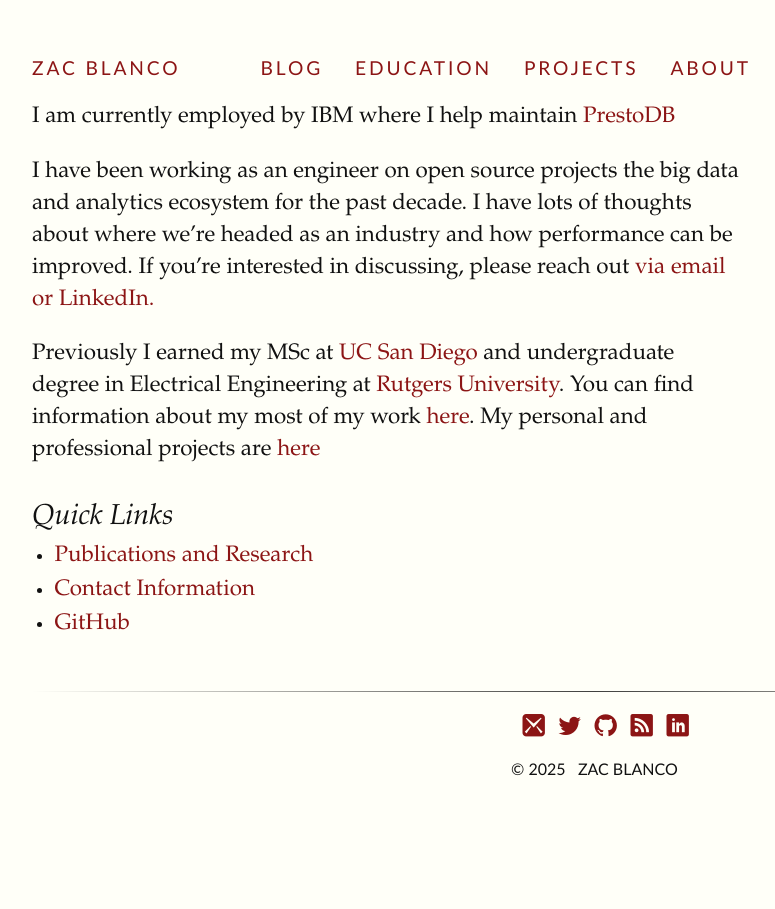
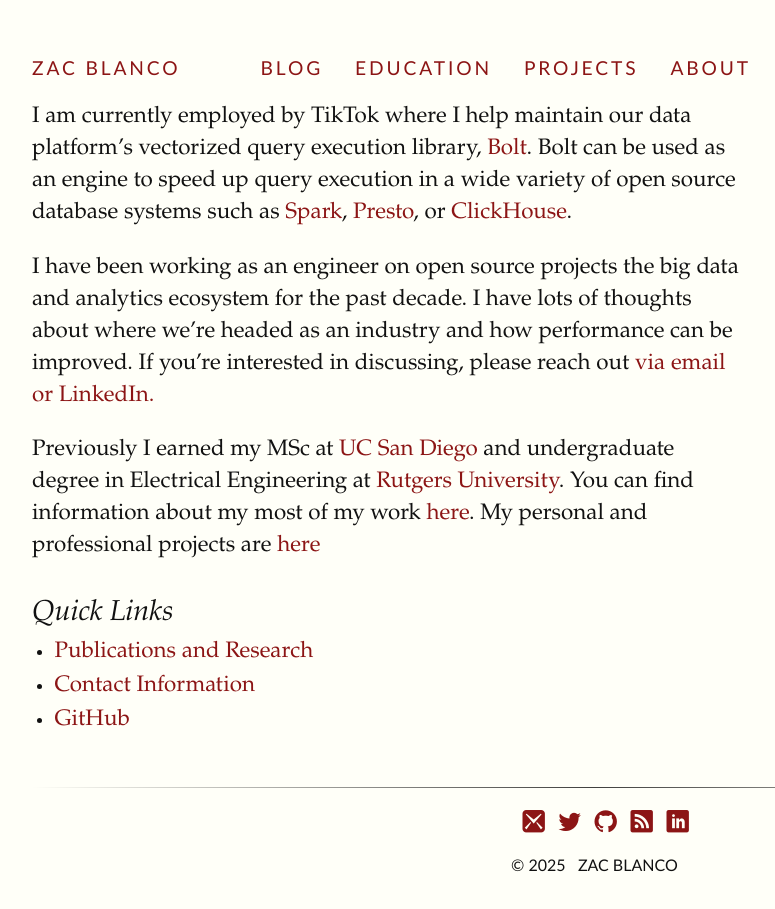
Before and after one commit to ZacBlanco/zacblanco.github.io, a Jekyll site: the page built from index.md, in a window 1280 px wide. Shown: the whole page, without its empty margins (64-839 px from the left). Built offline with Jekyll 4.4.1, drawn with Linux system fonts in a browser that asks for light colours; some web fonts are replaced.

Commit message:
Update index.md with new info

```diff
--- a/index.md
+++ b/index.md
@@ -3,8 +3,12 @@
 title: Home
 ---
 
-I am currently employed by IBM where I help maintain
-[PrestoDB](https://github.com/prestodb/presto)
+I am currently employed by TikTok where I help maintain our data platform's
+vectorized query execution library, [Bolt](https://github.com/bytedance/bolt).
+Bolt can be used as an engine to speed up query execution in a wide variety of
+open source database systems such as [Spark](https://spark.apache.org/),
+[Presto](https://prestodb.io/), or [ClickHouse](https://clickhouse.com/).
+
 
 I have been working as an engineer on open source projects the big data and
 analytics ecosystem for the past decade. I have lots of thoughts about where
```
